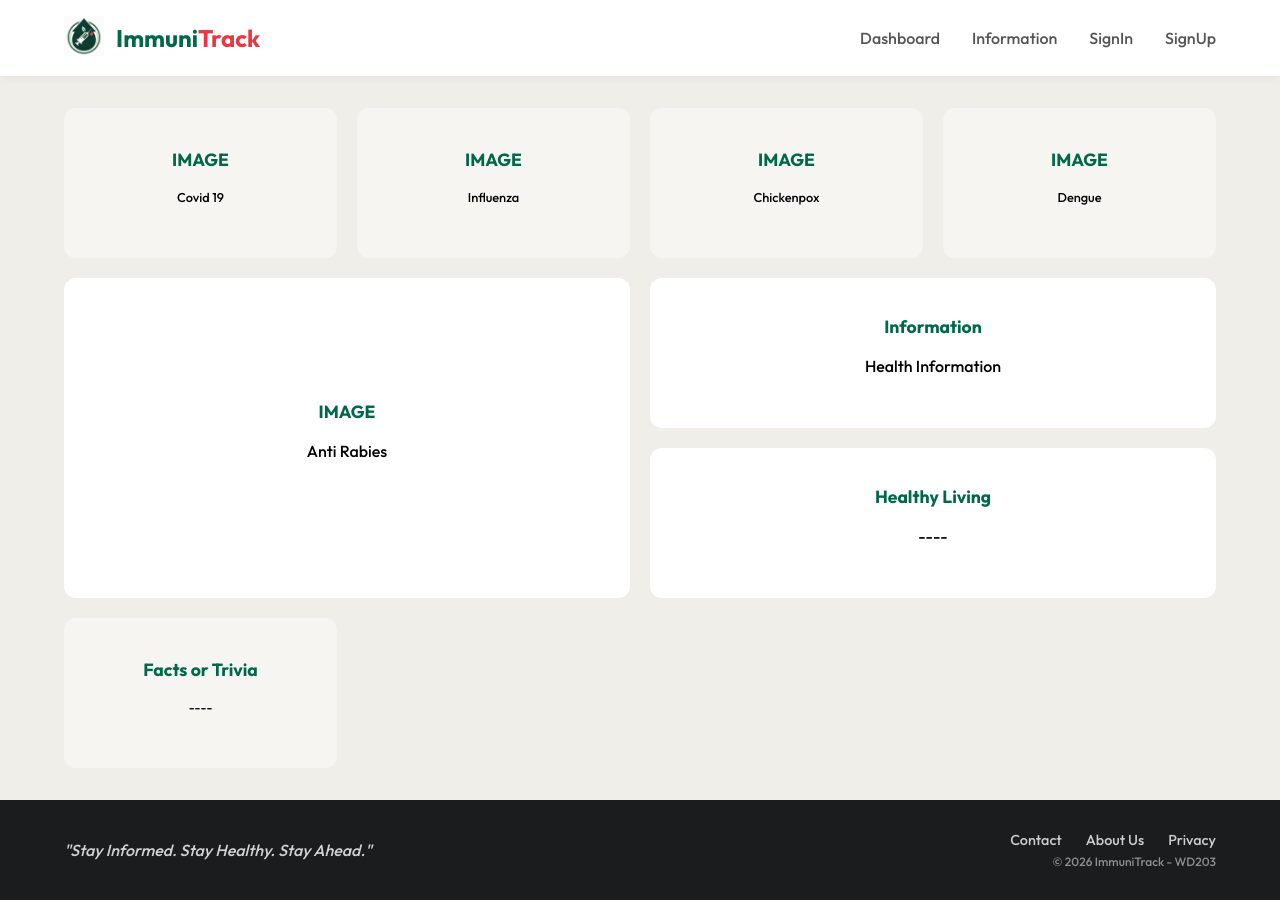
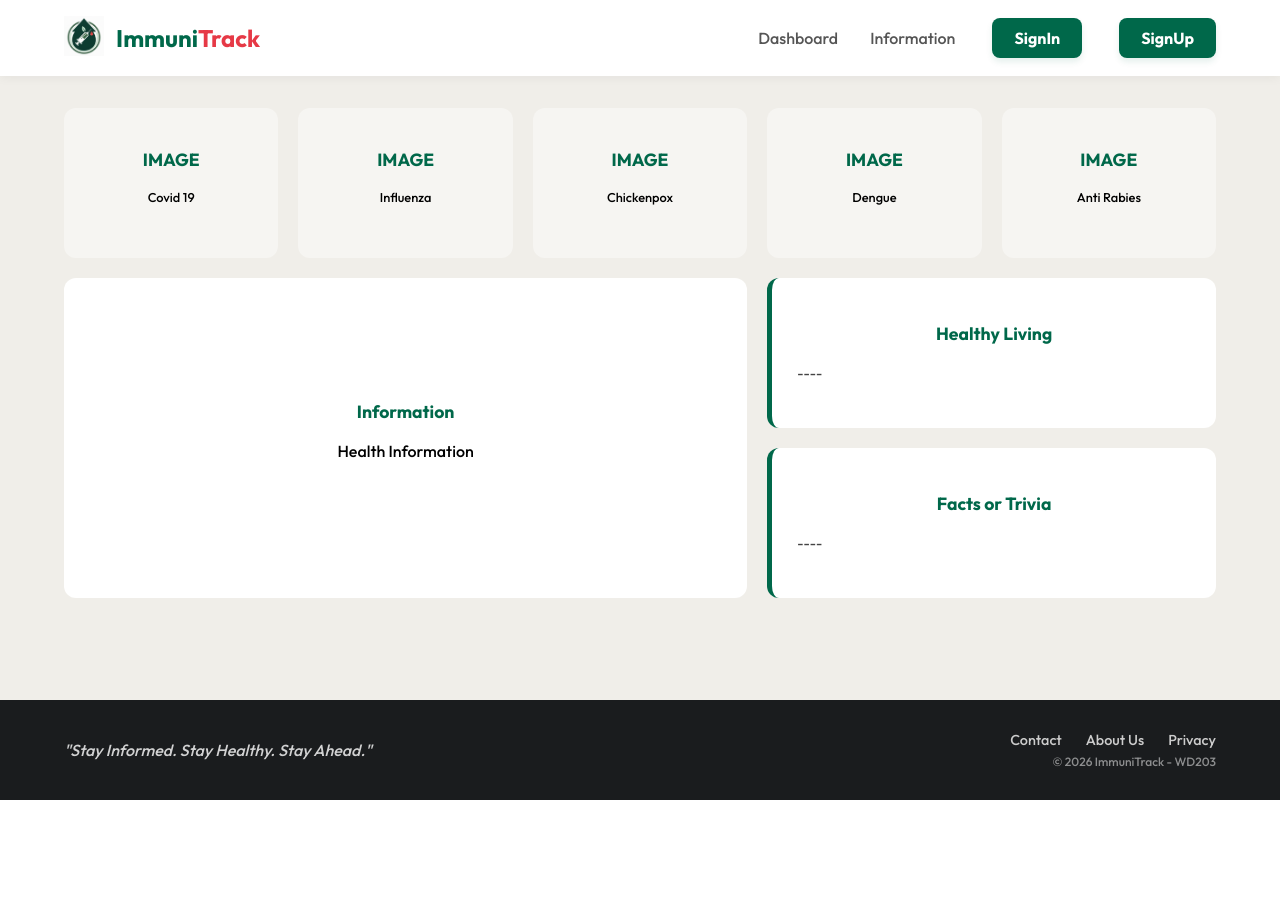
Before and after one commit to kylleraphaelsunga-raphael/ImmuniTrack, a PHP site: page /dashboard.php in a window 1280 px wide. After the commit the page ends 800 px from the top, so only its background shows below. Run offline with PHP 8.4, Linux system fonts and the light colour scheme.

Commit message:
Update dashboard.css

```diff
--- a/css/dashboard.css
+++ b/css/dashboard.css
@@ -12,6 +12,7 @@ Persimmon Red: #E63946
     --deep-jade: #00684A;
     --persimmon-red: #E63946;
     --dark-footer: #1A1C1E;
+    --mint-tint: #D8F3DC;
 }
 
 body {
@@ -57,6 +58,7 @@ body {
 .header-right {
     display: flex;
     gap: 2rem;
+    align-items: center;
 }
 
 .header-right a {
@@ -68,6 +70,25 @@ body {
 
 .header-right a:hover {
     color: var(--persimmon-red);
+}
+
+/* --- ACCOUNT NAVIGATION HEADER --- */
+.nav-acc {
+    background-color: var(--deep-jade);
+    color: white !important;
+    padding: 10px 22px;
+    border-radius: 8px;
+    font-weight: 600 !important;
+    transition: 0.3s ease;
+    box-shadow: 0 4px 6px rgba(0, 104, 74, 0.1);
+    display: inline-block;
+    text-align: center;
+    margin-left: 5px;
+}
+
+.nav-acc:hover {
+    background-color: var(--persimmon-red);
+    box-shadow: 0 6px 12px rgba(230, 57, 70, 0.2);
 }
 
 /* --- FOOTER --- */
@@ -120,7 +141,7 @@ body {
 
 .parent {
     display: grid;
-    grid-template-columns: repeat(4, 1fr);
+    grid-template-columns: repeat(5, 1fr);
     grid-template-rows: auto;
     gap: 20px;
     width: 100%;
@@ -160,29 +181,54 @@ body {
 }
 
 /* --- DASHBOARD GRID --- */
-.div5 {
-    grid-column: span 2 / span 2;
+.div6 {
+    grid-column: span 3 / span 3;
     grid-row: span 4 / span 4;
-}
-
-.div6 {
-    grid-column: span 2 / span 2;
-    grid-row: span 2 / span 2;
-    grid-column-start: 3;
 }
 
 .div7 {
     grid-column: span 2 / span 2;
     grid-row: span 2 / span 2;
-    grid-column-start: 3;
+    grid-column-start: 4;
+}
+
+.div8 {
+    grid-column: span 2 / span 2;
+    grid-row: span 2 / span 2;
+    grid-column-start: 4;
     grid-row-start: 4;
 }
 
-/* Hide small number-only divs if you prefer cleaner UI,
-   or keep them for placeholders */
-.parent div:not(.div5):not(.div6):not(.div7) {
+/* 1:2:3:4 lesser color */
+.parent div:not(.div6):not(.div7):not(.div8) {
     background: rgba(255,255,255,0.4);
     font-size: 0.8rem;
+}
+
+.div7, .div8 {
+    background: white !important;
+    border-left: 5px solid var(--deep-jade);
+    padding: 25px !important;
+    text-align: left !important;
+    display: flex !important;
+    flex-direction: column !important;
+    justify-content: center;
+}
+
+.div7 h3, .div8 h3 {
+    margin: 0 0 10px 0;
+    font-size: 1.2rem;
+    color: var(--deep-jade);
+    display: flex;
+    align-items: center;
+    gap: 10px;
+}
+
+.div7 p, .div8 p {
+    font-size: 0.85rem;
+    line-height: 1.6;
+    color: #444;
+    margin: 0;
 }
 
 /* --- HAMBURGER MENU --- */
@@ -284,4 +330,12 @@ body {
         grid-row: auto ;
         height: 100%;
     }
+
+    .news-content {
+        grid-template-columns: 1fr;
+    }
+
+    .div7, .div8 {
+        padding: 20px !important;
+    }
 }
```
